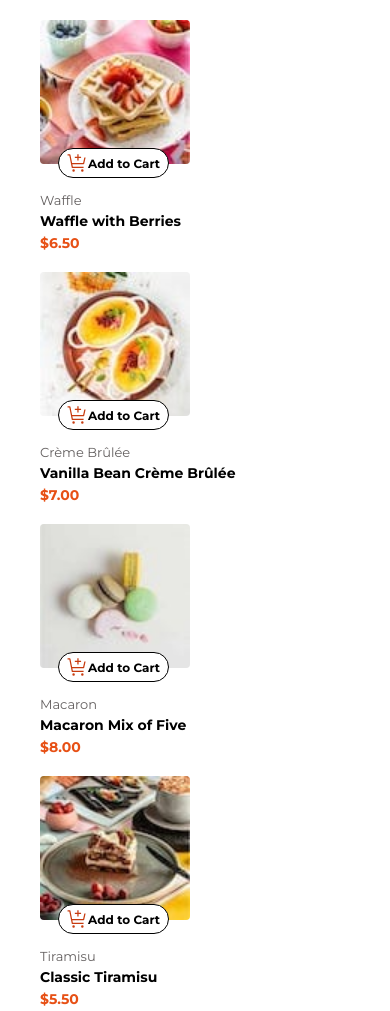
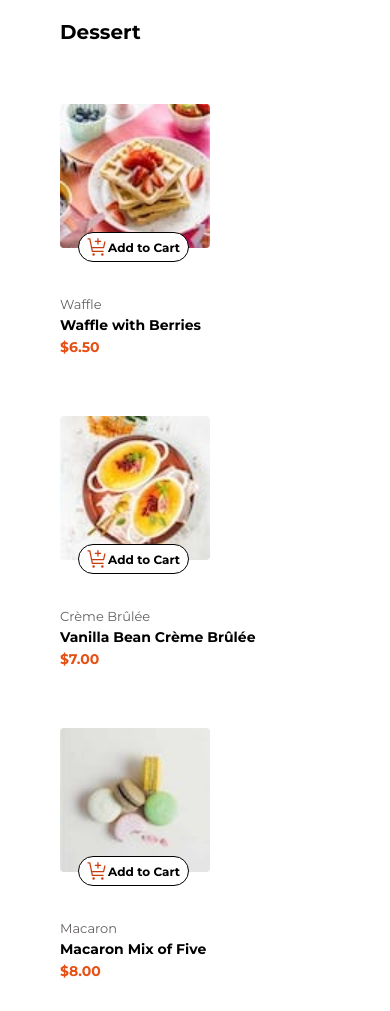
Before and after one commit to MR-AR4S/Product-List, a plain HTML site: page index.html in a window 390 px wide. Shown: the top 1011 px of the page. Drawn offline with Linux system fonts and the light colour scheme; files whose address does not match are found by name.

Commit message:
Add cart.js to scripts and fix page responsive

```diff
--- a/index.html
+++ b/index.html
@@ -18,7 +18,14 @@
 </head>
 <body>
   <div class="container">
+    <h1>Dessert</h1>
+    <div class="product-container">
 
+    </div>
+  </div>
+
+  <div class="cart-container">
+    <h1>Your Cart(5)</h1>
   </div>
 
   <div class="attribution">
--- a/scripts/product.js
+++ b/scripts/product.js
@@ -25,7 +25,7 @@ fetch("/Projects/Product-List/data/data.json")
         </div>`;
     });
 
-    document.querySelector(".container").innerHTML = generateHTML;
+    document.querySelector(".product-container").innerHTML = generateHTML;
   })
 
   .catch((error) => console.error("Error reading the JSON file:", error));
--- a/styles/product.css
+++ b/styles/product.css
@@ -6,14 +6,20 @@
 }
 
 .container {
-  margin: 20px 40px;
+  display: flex;
+  flex-direction: column;
+}
+
+.product-container {
+  display: grid;
+  margin: 20px 30px;
   grid-template-columns: 1fr 1fr 1fr 1fr;
   column-gap: 20px;
   row-gap: 20px;
 }
 
 @media(min-width: 1024px){
-  .container {
+  .product-container {
     display: grid;
     grid-template-columns: 1fr 1fr 1fr 1fr;
     column-gap: 20px;
@@ -21,29 +27,29 @@
   }
 }
 
-@media(max-width: 1024px){
-  .container {
+@media(max-width: 1380px){
+  .product-container {
     display: grid;
     grid-template-columns: 1fr 1fr 1fr;
   }
 }
 
-@media(max-width: 800px){
-  .container {
+@media(max-width: 1024px){
+  .product-container {
     display: grid;
     grid-template-columns: 1fr 1fr;
   }
 }
 
-@media(max-width: 480px){
-  .container {
+@media(max-width: 680px){
+  .product-container {
     display: grid;
     grid-template-columns: 1fr;
   }
 }
 
 .container h1 {
-  margin-bottom: 16px;
+  margin: 20px 60px;
   font-size: 20px;
 }
 
```
Also changed, not shown: scripts/cart.js (added).
